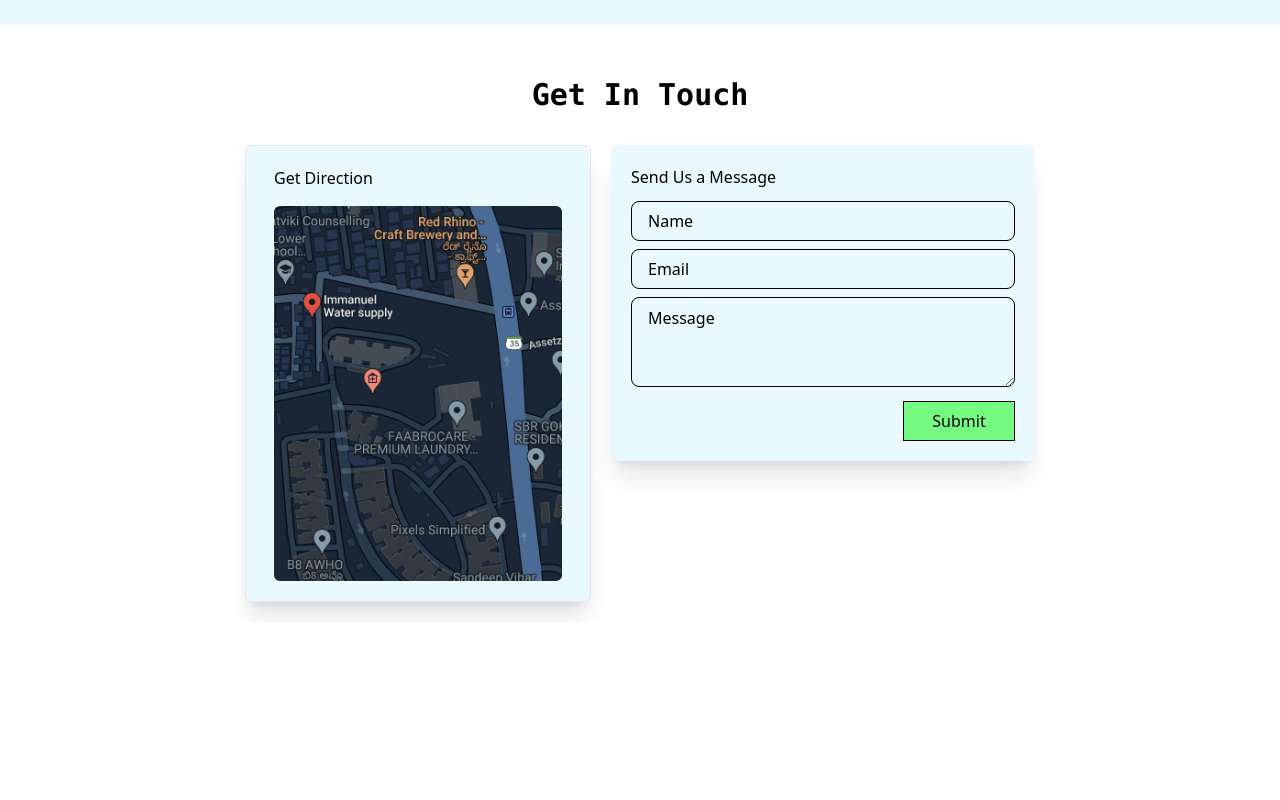
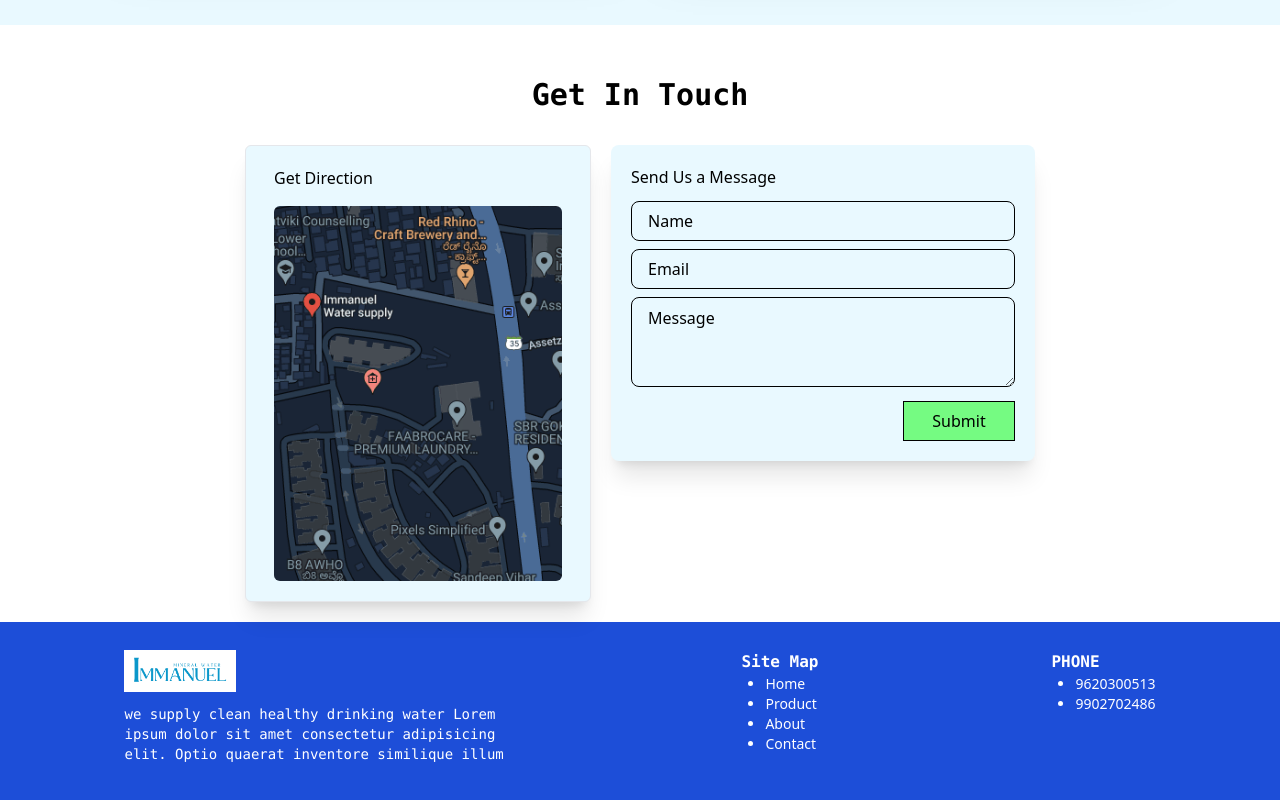
Before and after one commit to victorchrollo14/Water-Buisness, a React (Vite) app: page / in a window 1280 px wide. Shown: the part 2218-3018 px from the top of the page. Before the commit the page ends 2840 px from the top, so only its background shows below. Built offline with nearby package versions, Linux system fonts and the light colour scheme.

Commit message:
Fix Issue #6

```diff
--- a/src/App.jsx
+++ b/src/App.jsx
@@ -5,6 +5,7 @@ import { Hero } from "./components/Hero";
 import { About } from "./components/About";
 import Products from "./components/Products";
 import { Contact } from "./components/Contact";
+import { Footer } from "./components/Footer";
 
 function App() {
   return (
@@ -14,6 +15,7 @@ function App() {
       <About />
       <Products />
       <Contact />
+      <Footer />
     </div>
   );
 }
--- /dev/null
+++ b/src/components/Footer.jsx
@@ -0,0 +1,45 @@
+import React from "react";
+import logo from "../assets/logo.png";
+
+let linksClass = "text-sm ml-6 list-disc hover:text-red-400";
+
+export const Footer = () => {
+  return (
+    <footer className="footer bg-blue-700 min-h-60 p-2 text-white flex flex-col justify-around md:flex-row">
+      <div className="logo m-5">
+        <img src={logo} alt="Logo" className="w-28 h-auto" />
+        <p className="max-w-sm text-sm mt-3 font-mono">
+          we supply clean healthy drinking water Lorem ipsum dolor sit amet
+          consectetur adipisicing elit. Optio quaerat inventore similique illum{" "}
+        </p>
+      </div>
+
+      <ul className="site-map m-5">
+        <li>
+          <h1 className="font-mono font-bold">Site Map</h1>
+        </li>
+        <li className={linksClass}>
+          <a href="#Home">Home</a>
+        </li>
+        <li className={linksClass}>
+          <a href="#Product">Product</a>
+        </li>
+        <li className={linksClass}>
+          <a href="#About">About</a>
+        </li>
+        <li className={linksClass}>
+          <a href="#Contact">Contact</a>
+        </li>
+      </ul>
+      <ul className="ph-nums text-white font-sans m-5">
+        <li className="font-mono font-bold">PHONE</li>
+        <li className={linksClass}>
+          <a href="tel:9620300513">9620300513</a>
+        </li>
+        <li className={linksClass}>
+          <a href="tel:9902702486">9902702486</a>
+        </li>
+      </ul>
+    </footer>
+  );
+};
```
